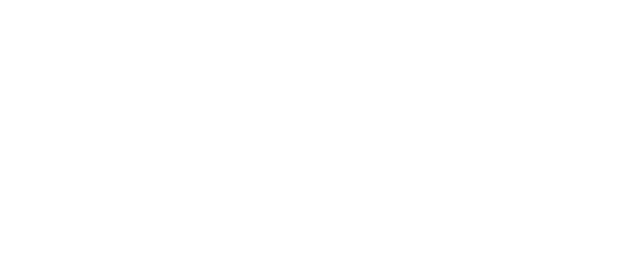
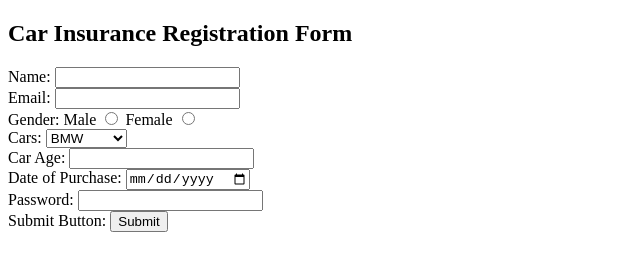
Before and after one commit to acciojob/car-insurance-form-Ektamadaan, a website: page main.html in a window 1280 px wide. Shown: the whole page, without its empty margins (0-640 px from the left). Drawn offline with Linux system fonts and the light colour scheme.

Commit message:
created a submission

```diff
--- a/main.html
+++ b/main.html
@@ -10,7 +10,39 @@
 	<!-- the entire body must be written by student -->
     <script type="text/javascript" src="./script.js">
 </script>
-
+	<h2>Car Insurance Registration Form</h2>
+<form method = "post">
+	<label for = "name"> Name: </label>
+	<input type = "text" id = "name" required>
+<br>
+	<label for = "email">Email: </label>
+	<input type = "email" id = "email" required>
+<br>
+	<label> Gender: </label>
+	<label for = "gender_m"> Male </label>
+	<input type = "radio" id = "gender_m" name = "gender" required>
+	<label for = "gender_f"> Female </label>
+	<input type = "radio" id = "gender_f" name = "gender" required>
+<br>
+	<label for = "cars"> Cars:</label>
+	<select name = " car" id = "cars">
+	<option value = "BMW">BMW</option>
+	<option value = "Audi">Audi</option>
+	<option value = "Mercedes">Mercedes</option>
+		</select>
+	<br>
+	<label for = "carage"> Car Age: </label>
+		<input type = "number" id = "carage" required>
+		<br>
+		<label for = "dop"> Date of Purchase: </label>
+	<input type = "date" id ="dop"  required>
+	<br>
+	<label for = "password"> Password:</label>
+	<input type = "password" id = " password" required>
+	<br>
+	<label>Submit Button:</label>
+	<input type = "submit" >
+</form>
 </body>
 
 </html>
```
